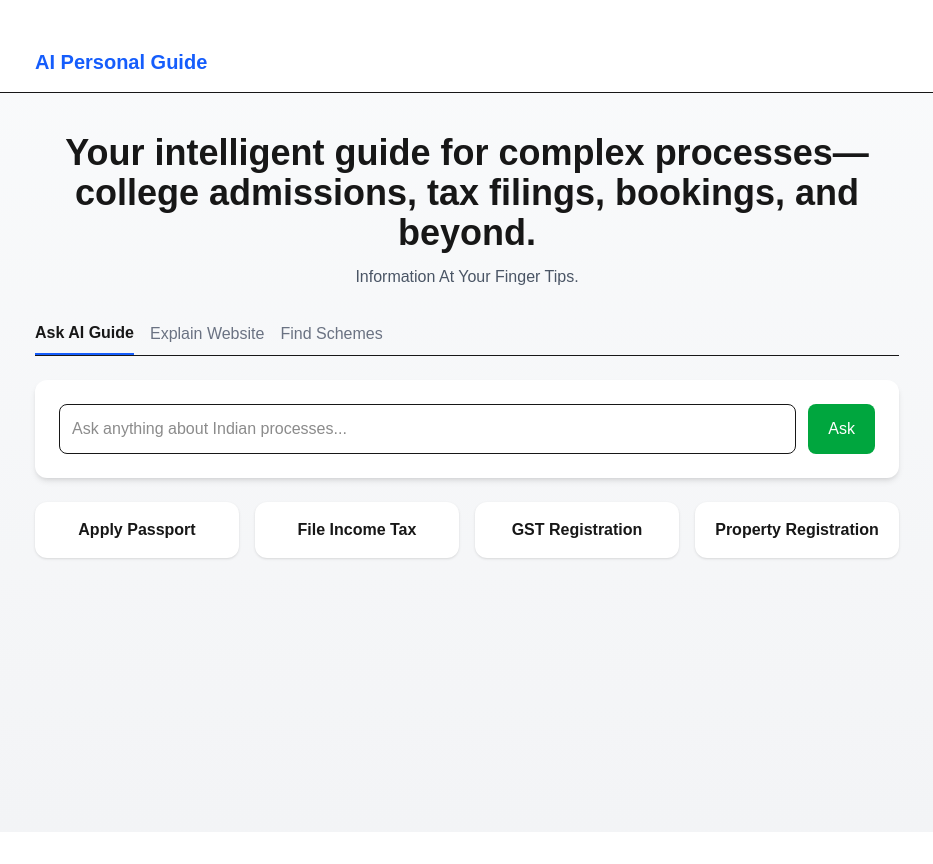
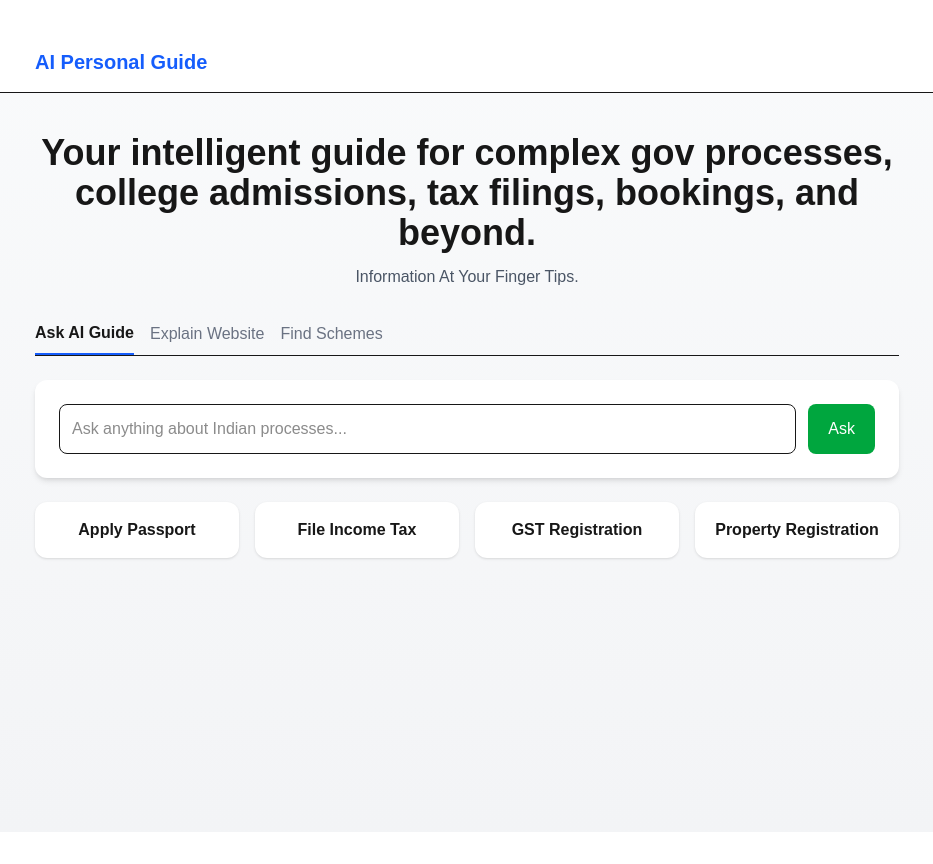
Before and after one commit to mahselsri/ai-form-agent, a Next.js app: page / in a window 1280 px wide. Shown: the whole page, without its empty margins (173-1106 px from the left). Built offline with nearby package versions, Linux system fonts and the light colour scheme.

Commit message:
UI Fixes

```diff
--- a/app/page.tsx
+++ b/app/page.tsx
@@ -96,9 +96,9 @@ AI Personal Guide
 
 <div className="text-center mb-8">
 
-<h2 className="text-3xl md:text-4xl font-bold mb-3">
-Your intelligent guide for complex processes—college admissions, tax filings, bookings, and beyond.
-</h2>
+<h3 className="text-3xl md:text-4xl font-bold mb-3">
+Your intelligent guide for complex gov processes, college admissions, tax filings, bookings, and beyond.
+</h3>
 
 <p className="text-gray-600">
 Information At Your Finger Tips.
```
